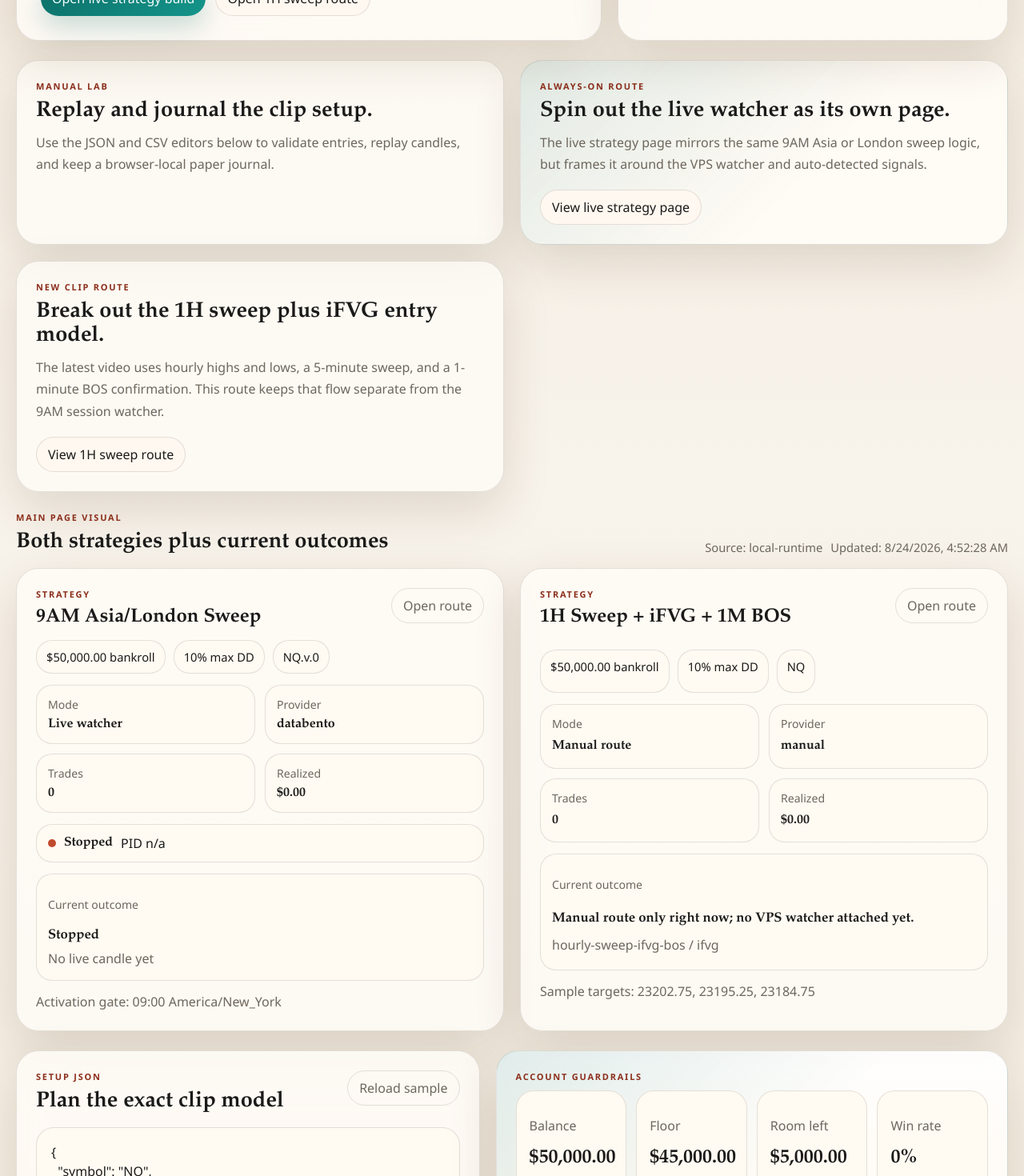
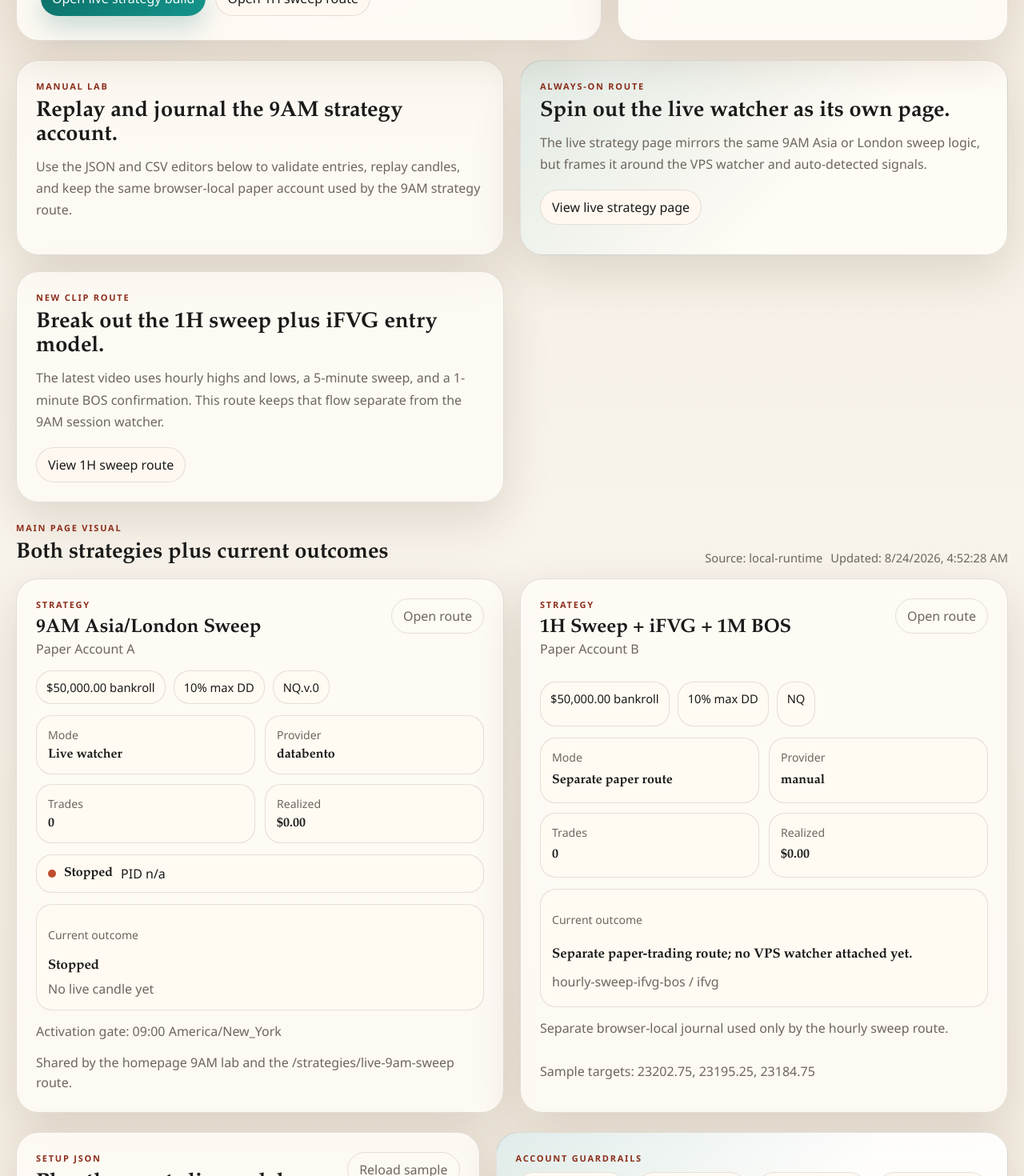
Before and after one commit to robertmckinley-alt/trading, a Next.js app: page / in a window 1280 px wide. Shown: the part 880-2350 px from the top of the page at 80% size. Built offline with nearby package versions, Linux system fonts and the light colour scheme.

Commit message:
Unify strategy account separation

```diff
--- a/app/page.js
+++ b/app/page.js
@@ -54,9 +54,9 @@ export default async function HomePage() {
       <section className="strategy-strip">
         <article className="strategy-card">
           <p className="eyebrow">Manual lab</p>
-          <h2>Replay and journal the clip setup.</h2>
+          <h2>Replay and journal the 9AM strategy account.</h2>
           <p className="strategy-copy">
-            Use the JSON and CSV editors below to validate entries, replay candles, and keep a browser-local paper journal.
+            Use the JSON and CSV editors below to validate entries, replay candles, and keep the same browser-local paper account used by the 9AM strategy route.
           </p>
         </article>
         <article className="strategy-card strategy-card-accent">
@@ -87,7 +87,7 @@ export default async function HomePage() {
         initialConfig={config}
         initialSetupText={sampleSetup}
         initialCsvText={sampleCsv}
-        storageKey="lucid-nq-paper-trader-home-journal-v1"
+        storageKey="lucid-nq-paper-trader-live-9am-sweep-journal-v1"
       />
     </main>
   );
--- a/components/live-strategy-board.js
+++ b/components/live-strategy-board.js
@@ -13,18 +13,18 @@ function formatStamp(value) {
 }
 
 function outcomeTone(strategy) {
-  if (strategy.mode === 'manual-route') return 'neutral';
+  if (strategy.mode === 'paper-route') return 'neutral';
   if (strategy.watcher?.isRunning && !strategy.live?.latestError) return 'good';
   if (strategy.live?.latestError) return 'warn';
   return 'neutral';
 }
 
 function StrategyOutcome({ strategy }) {
-  if (strategy.mode === 'manual-route') {
+  if (strategy.mode === 'paper-route') {
     return (
       <div className="strategy-outcome">
         <p className="outcome-label">Current outcome</p>
-        <strong>{strategy.setupSummary?.outcome || 'Manual route'}</strong>
+        <strong>{strategy.setupSummary?.outcome || 'Paper route'}</strong>
         <span>
           {strategy.setupSummary?.entryModel || 'manual'} / {strategy.setupSummary?.gapType || 'n/a'}
         </span>
@@ -54,6 +54,7 @@ function StrategyCard({ strategy }) {
         <div>
           <p className="eyebrow">Strategy</p>
           <h3>{strategy.name}</h3>
+          <p className="live-inline-meta">{strategy.paperAccountLabel}</p>
         </div>
         <a className="ghost-link" href={strategy.route}>
           Open route
@@ -69,7 +70,7 @@ function StrategyCard({ strategy }) {
       <div className="live-mini-grid">
         <div>
           <span>Mode</span>
-          <strong>{strategy.mode === 'live-watcher' ? 'Live watcher' : 'Manual route'}</strong>
+          <strong>{strategy.mode === 'live-watcher' ? 'Live watcher' : 'Separate paper route'}</strong>
         </div>
         <div>
           <span>Provider</span>
@@ -101,7 +102,10 @@ function StrategyCard({ strategy }) {
       {strategy.mode === 'live-watcher' && !strategy.live?.latestError && strategy.live?.activationTime ? (
         <p className="live-inline-meta">Activation gate: {strategy.live.activationTime}</p>
       ) : null}
-      {strategy.mode === 'manual-route' && strategy.setupSummary?.targets?.length ? (
+      {strategy.journalScope ? (
+        <p className="live-inline-meta">{strategy.journalScope}</p>
+      ) : null}
+      {strategy.mode === 'paper-route' && strategy.setupSummary?.targets?.length ? (
         <p className="live-inline-meta">
           Sample targets: {strategy.setupSummary.targets.join(', ')}
         </p>
--- a/lib/live-status.cjs
+++ b/lib/live-status.cjs
@@ -110,6 +110,8 @@ function buildNineAmStrategy(config, state, logText, pid, sourceMode) {
     name: '9AM Asia/London Sweep',
     route: '/strategies/live-9am-sweep',
     mode: 'live-watcher',
+    paperAccountLabel: 'Paper Account A',
+    journalScope: 'Shared by the homepage 9AM lab and the /strategies/live-9am-sweep route.',
     sourceMode,
     bankrollUsd: config.startingBalanceUsd,
     maxDrawdownPercent: config.maxAccountDrawdownPercent,
@@ -139,7 +141,9 @@ function buildHourlyStrategy(config) {
     slug: 'hourly-sweep-ifvg-bos',
     name: '1H Sweep + iFVG + 1M BOS',
     route: '/strategies/hourly-sweep-ifvg-bos',
-    mode: 'manual-route',
+    mode: 'paper-route',
+    paperAccountLabel: 'Paper Account B',
+    journalScope: 'Separate browser-local journal used only by the hourly sweep route.',
     sourceMode: 'static-config',
     bankrollUsd: config.startingBalanceUsd,
     maxDrawdownPercent: config.maxAccountDrawdownPercent,
@@ -152,7 +156,7 @@ function buildHourlyStrategy(config) {
       targets: Array.isArray(setup.targets) ? setup.targets : [],
       entryModel: setup.setup?.entryModel || null,
       gapType: setup.setup?.gapType || null,
-      outcome: 'Manual route only right now; no VPS watcher attached yet.'
+      outcome: 'Separate paper-trading route; no VPS watcher attached yet.'
     },
     journal: {
       trades: 0,
```
